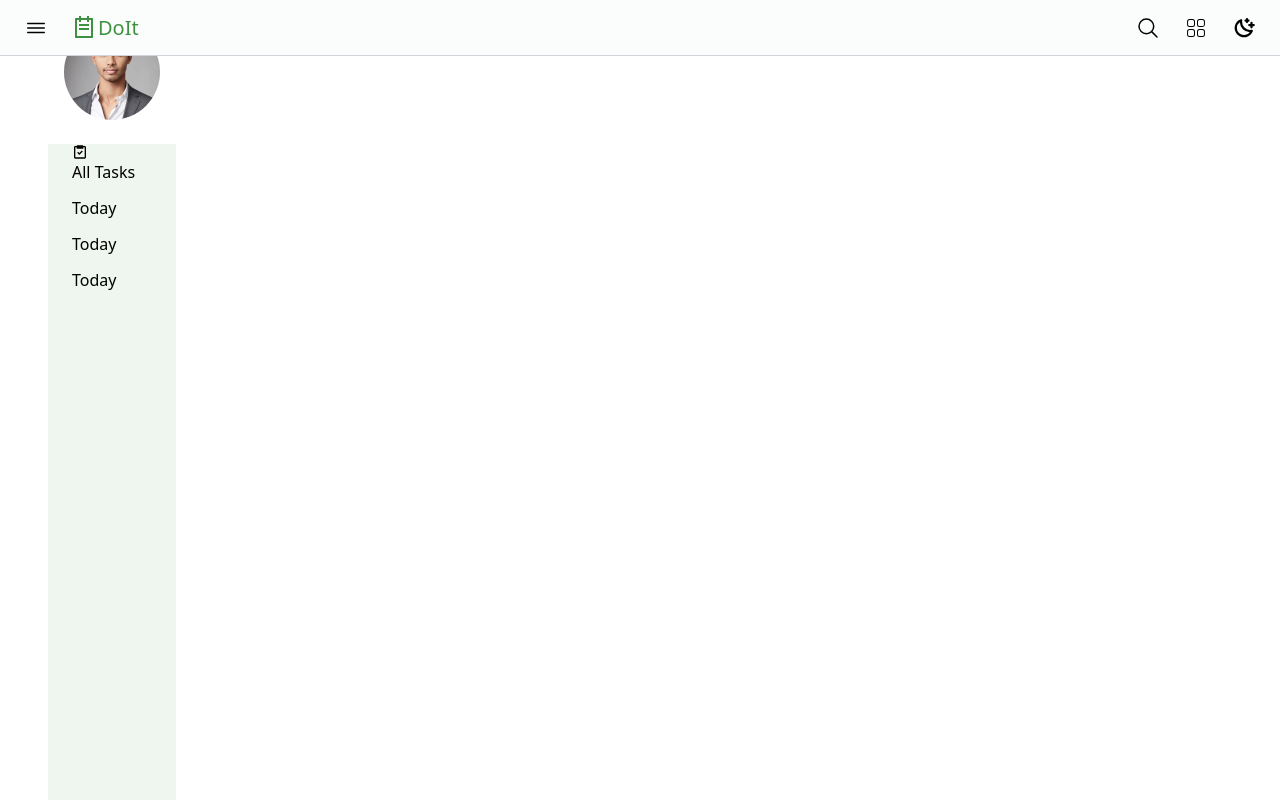
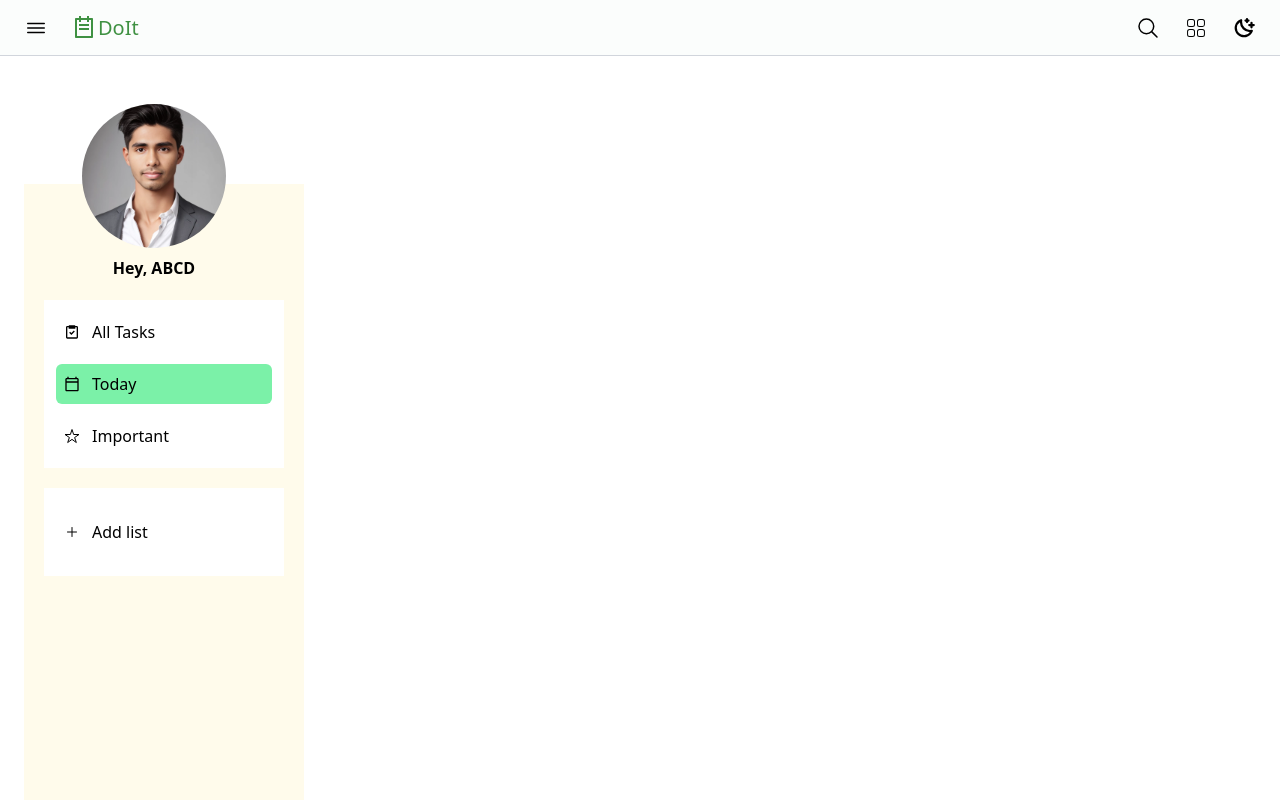
Before and after one commit to prashantkumarpro/DoIt, a React (Vite) app: page / in a window 1280 px wide. Shown: the top 800 px of the page. Built offline with nearby package versions, Linux system fonts and the light colour scheme.

Commit message:
added style to sidebar

```diff
--- a/src/component/SideNav.jsx
+++ b/src/component/SideNav.jsx
@@ -1,41 +1,44 @@
-import React from 'react'
-import { NavLink } from 'react-router'
+import { Link } from 'react-router'
 import profilePic from '../assets/profile.jpg'
 import { BiTask } from 'react-icons/bi'
+import { MdOutlineCalendarToday } from 'react-icons/md'
+import { IoAdd, IoStarOutline } from 'react-icons/io5'
+
+const sideNavLinks = [
+  { name: 'All Tasks', icon: <BiTask /> },
+  { name: 'Today', icon: <MdOutlineCalendarToday />, active: true },
+  { name: 'Important', icon: <IoStarOutline /> }
+]
 
 const SideNav = () => {
   return (
-    <aside className='w-56 h-screen px-6 py-6 '>
-      <div className='part1 size-24 rounded-full flex items-center justify-center m-auto'>
-        <figure className='w-28 rounded-full'>
-          <img
-            src={profilePic}
-            alt='user profile pic'
-            className='size-full rounded-full block m-auto object-fit'
-          />
-        </figure>
+    <aside className={`relative w-82 h-screen px-6 py-6 mt-16`}>
+      <div className='mt-2  size-36 absolute top-8 left-1/4 text-center m-auto'>
+        <img src={profilePic} alt='Profile' className='rounded-full mx-auto' />
+        <p className='mt-2 font-semibold'>Hey, ABCD</p>
       </div>
-      <ul className='mt-6 mx-6 px-6 h-screen flex flex-col gap-3 bg-[#EEF6EF]'>
-        <li>
-          {' '}
-          <NavLink to='/'>
+      <div className='bg-amber-50 py-5 w-full h-screen p-5 mt-24'>
+        <nav className='mt-24 space-y-3 bg-white px-3 py-3 '>
+          {sideNavLinks.map((item, index) => (
+            <div
+              key={index}
+              className={`flex items-center space-x-3 p-2  rounded-md cursor-pointer ${
+                item.active ? 'bg-green-300' : 'hover:bg-green-200'
+              }`}
+            >
+              {item.icon}
+              <span>{item.name}</span>
+            </div>
+          ))}
+        </nav>
+
+        <div className='space-y-3 bg-white px-3 py-3 mt-5'>
+          <Link className='flex items-center space-x-3 px-2 py-5  rounded-md cursor-pointer'>
             {' '}
-            <BiTask /> All Tasks
-          </NavLink>{' '}
-        </li>
-        <li>
-          {' '}
-          <NavLink to='/'>Today</NavLink>{' '}
-        </li>
-        <li>
-          {' '}
-          <NavLink to='/'>Today</NavLink>{' '}
-        </li>
-        <li>
-          {' '}
-          <NavLink to='/'>Today</NavLink>{' '}
-        </li>
-      </ul>
+            <IoAdd /> <span>Add list </span>
+          </Link>
+        </div>
+      </div>
     </aside>
   )
 }
```
